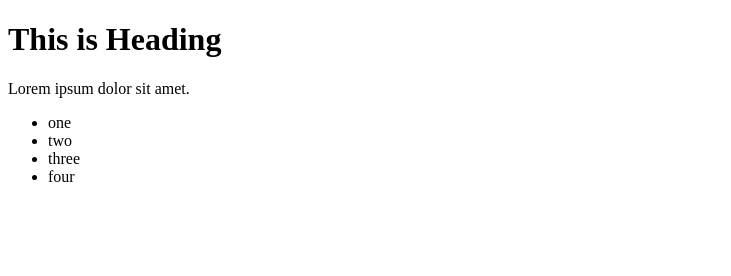
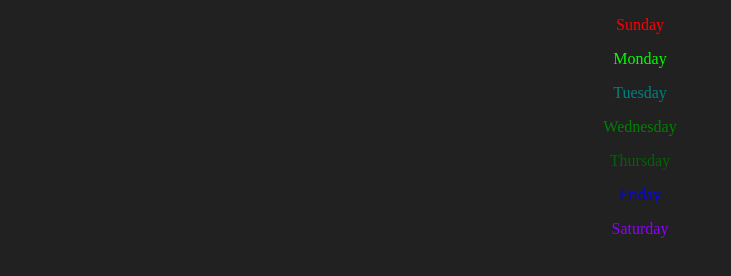
Before and after one commit to Aniket205kadam/JS, a plain HTML site: page dom/index.html in a window 1280 px wide. Shown: the whole page, without its empty margins (0-731 px from the left). Drawn offline with Linux system fonts and the light colour scheme.

Commit message:
create new element in DOM

```diff
--- a/dom/index.html
+++ b/dom/index.html
@@ -4,18 +4,50 @@
     <meta charset="UTF-8">
     <meta name="viewport" content="width=device-width, initial-scale=1.0">
     <title>DOM</title>
+    <style>
+        body{
+            background-color: #212121;
+            color: #FFFFFF;
+            text-align: center;
+        }
+        .day{
+            padding: 8px;
+        }
+    </style>
 </head>
 <body>
     <div class="main">
-        <h1 class="heading">This is Heading</h1>
-        <p id="para">Lorem ipsum dolor sit amet.</p>
-
-        <ul>
-            <li id="list-item">one</li>
-            <li id="list-item">two</li>
-            <li id="list-item">three</li>
-            <li id="list-item">four</li>
-        </ul>
+        <div class="day">Sunday</div>
+        <div class="day">Monday</div>
+        <div class="day">Tuesday</div>
+        <div class="day">Wednesday</div>
+        <div class="day">Thursday</div>
+        <div class="day">Friday</div>
+        <div class="day">Saturday</div>
     </div>
 </body>
+<script>
+    const days = Array.from(document.querySelector('.main').children);
+
+    // console.log(days[0]);
+
+    const paintDays = () => {
+        const hexColors = [
+            "#FF0000", "#00FF00", "#0000FF", "#FFFF00", "#FF00FF", "#00FFFF",
+            "#FFFFFF", "#000000", "#808080", "#FFC080", "#FFA07A", "#FF69B4",
+            "#FF7F50", "#FF6347", "#FF4500", "#FFD700", "#008000", "#008080",
+            "#000080", "#4B0082", "#8F00FF", "#C71585", "#DA70D6", "#6495ED",
+            "#4682B4", "#32CD32", "#228B22", "#8B4513", "#FFA500", "#FFC0CB",
+            "#ADD8E6", "#F0F0F0", "#C0C0C0", "#808000", "#006400", "#8B0A1A",
+            "#4B5154"
+        ];
+
+        days.forEach((day) => {
+            day.style.color = hexColors[Math.floor(Math.random() * hexColors.length)];
+        })
+
+    }
+
+    paintDays();
+</script>
 </html>
```
Also changed, not shown: dom/three.html (added, +43 -0 lines), dom/two.html (added, +59 -0 lines).
